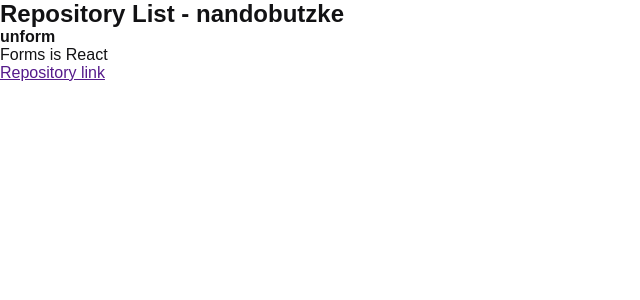
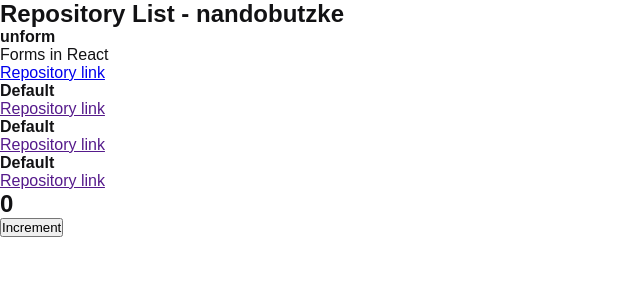
Before and after one commit to nandobutzke/ignite-trails, a React app in the folder reactjs/01-github-explorer/: page / in a window 1280 px wide. Shown: the top 300 px of the page, without its empty margins (0-640 px from the left). Built offline with nearby package versions, Linux system fonts and the light colour scheme.

Commit message:
Adding components

```diff
--- a/reactjs/01-github-explorer/src/App.jsx
+++ b/reactjs/01-github-explorer/src/App.jsx
@@ -1,6 +1,12 @@
+import { Counter } from './components/Counter';
 import { RepositoryList } from './components/RepositoryList';
 import './styles/global.scss';
 
 export function App() {
-    return <RepositoryList />;
+    return (
+        <>
+            <RepositoryList />
+            <Counter />
+        </>
+    );
 }
--- /dev/null
+++ b/reactjs/01-github-explorer/src/components/Counter.jsx
@@ -0,0 +1,16 @@
+import { useState } from 'react';
+
+export function Counter() {
+    const [counter, setCounter] = useState(0);
+
+    function increment() {
+        setCounter(counter + 1);
+    }
+
+    return (
+        <div>
+            <h2>{counter}</h2>
+            <button type="button" onClick={increment}>Increment</button>
+        </div>
+    );
+}
--- a/reactjs/01-github-explorer/src/components/RepositoryItem.jsx
+++ b/reactjs/01-github-explorer/src/components/RepositoryItem.jsx
@@ -1,10 +1,10 @@
-export function RepositoryItem() {
+export function RepositoryItem(props) {
     return (
         <li>
-            <strong>unform</strong>
-            <p>Forms is React</p>
+            <strong>{props.repository?.name ?? 'Default'}</strong>
+            <p>{props.repository?.description}</p>
 
-            <a href="">
+            <a href={props.repository?.link ?? ''}>
                 Repository link
             </a>
         </li>
--- a/reactjs/01-github-explorer/src/components/RepositoryList.jsx
+++ b/reactjs/01-github-explorer/src/components/RepositoryList.jsx
@@ -1,10 +1,19 @@
 import { RepositoryItem } from "./RepositoryItem";
+
+const repository = {
+    name: "unform",
+    description: "Forms in React",
+    link: "https://github.com/unform/unform"
+}
 
 export function RepositoryList() {
     return (
         <section className="repository-list">
             <h1>Repository List - nandobutzke</h1>
             <ul>
+                <RepositoryItem repository={repository} />
+                <RepositoryItem />
+                <RepositoryItem />
                 <RepositoryItem />
             </ul>
         </section>
```
